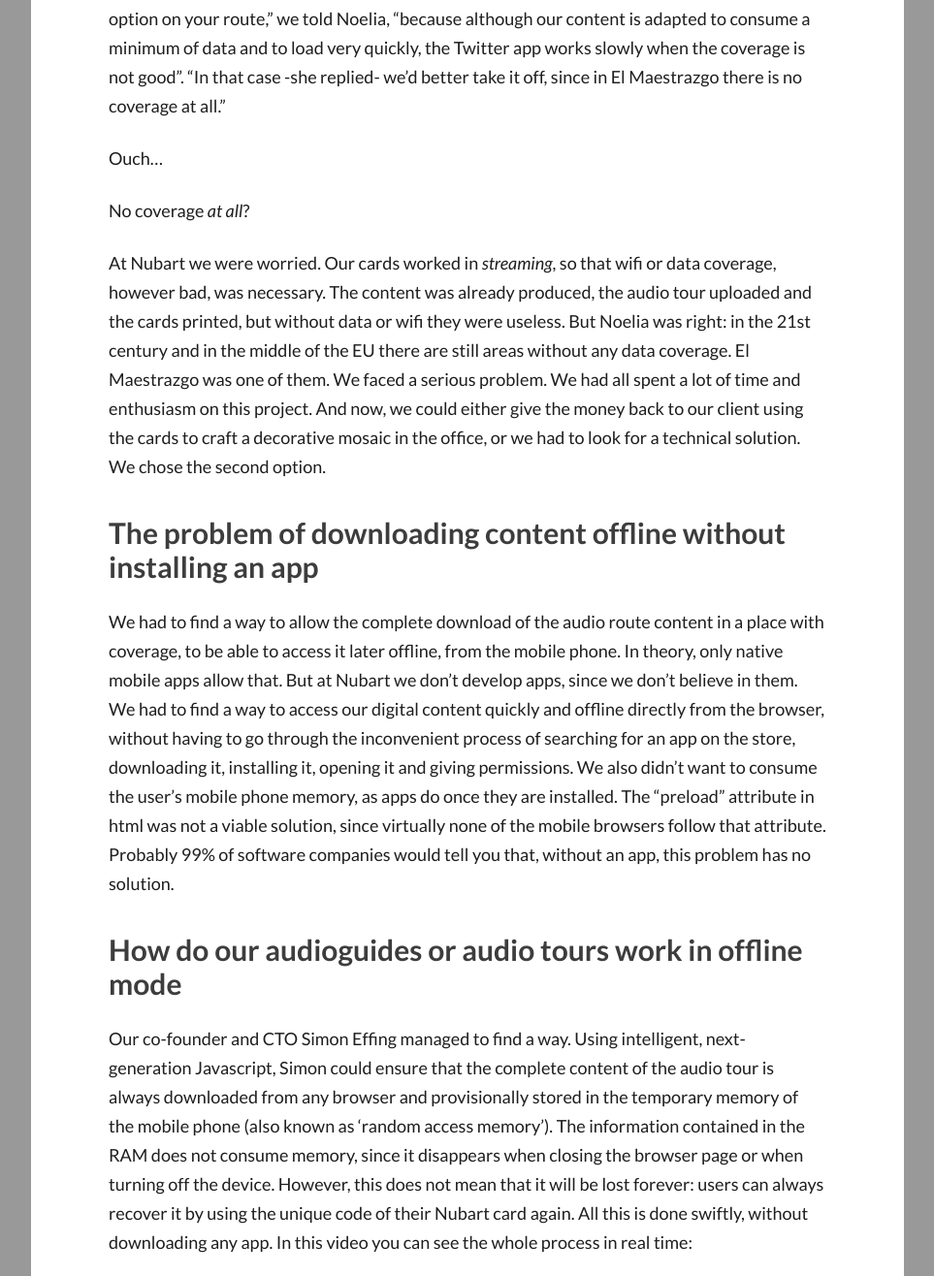
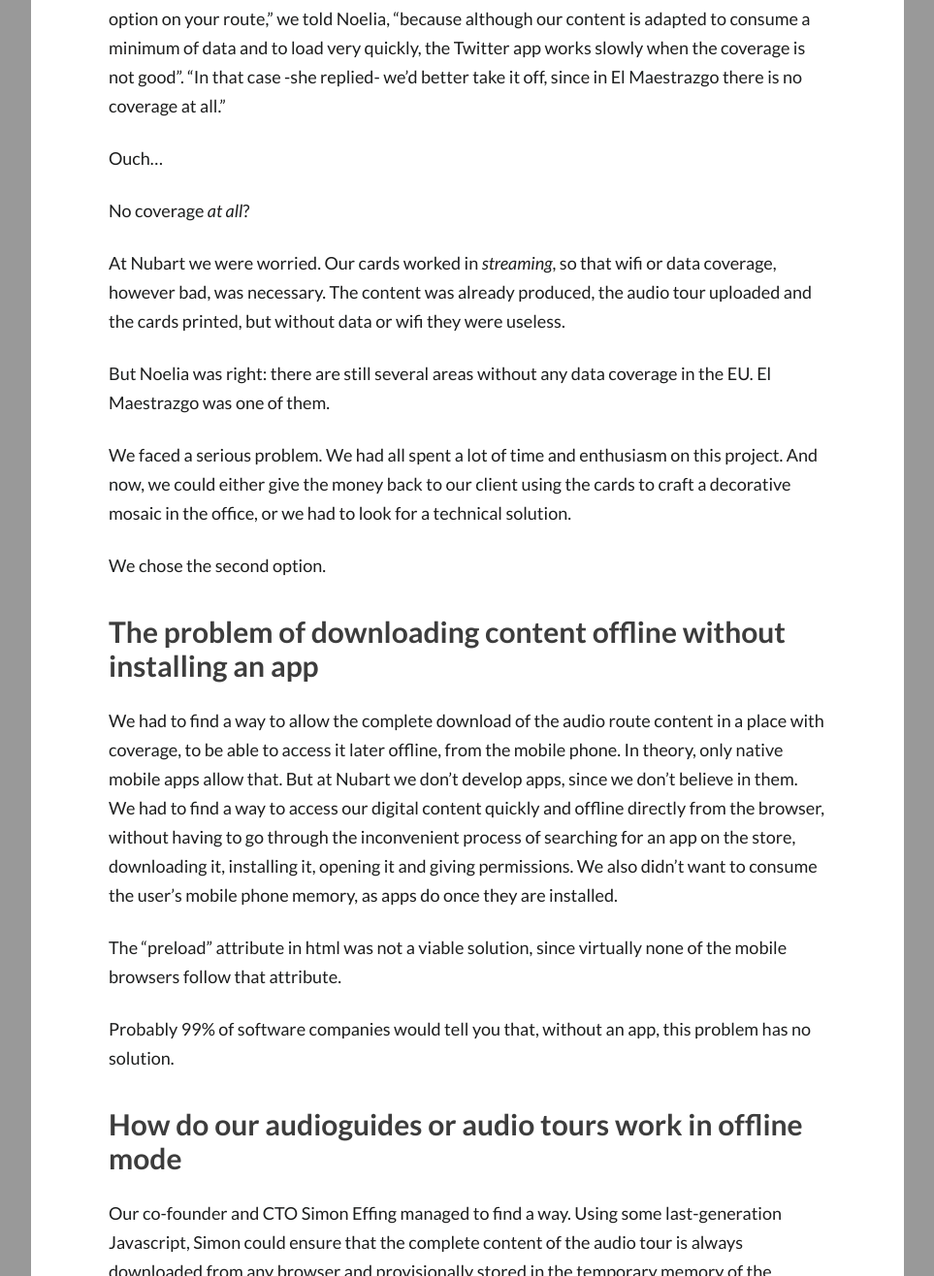
Before and after one commit to nubart/blog-en, a Jekyll site: the page built from _posts/2018-06-14-digital-audio-guides-tours-offline.md, in a window 1280 px wide and 1400 px high, scrolled down 2433 px, cut to the strip 0-1316 px from the top of the window. Shown: the whole strip at 97% size, without its empty margins (8-971 px from the left). Built offline with Jekyll 4.4.1, drawn with Linux system fonts in a browser that asks for light colours; some web fonts are replaced; comment, search, counter and statistics services are not loaded; some of the changed text lies outside the part shown.

Commit message:
correction

```diff
--- a/_posts/2018-06-14-digital-audio-guides-tours-offline.md
+++ b/_posts/2018-06-14-digital-audio-guides-tours-offline.md
@@ -40,22 +40,33 @@
 No coverage *at all*?
 
 At Nubart we were worried. Our cards worked in *streaming*, so that wifi or data coverage, however bad, was necessary. The content was already produced, the audio tour uploaded and the cards printed, but without data or wifi they were useless.
-But Noelia was right: in the 21st century and in the middle of the EU there are still areas without any data coverage. El Maestrazgo was one of them.
+
+But Noelia was right: there are still several areas without any data coverage in the EU. El Maestrazgo was one of them.
+
 We faced a serious problem. We had all spent a lot of time and enthusiasm on this project. And now, we could either give the money back to our client using the cards to craft a decorative mosaic in the office, or we had to look for a technical solution.
+
 We chose the second option.
 
 ## The problem of downloading content offline without installing an app
 
 We had to find a way to allow the complete download of the audio route content in a place with coverage, to be able to access it later offline, from the mobile phone. In theory, only native mobile apps allow that. But at Nubart we don't develop apps, since we don’t believe in them. We had to find a way to access our digital content quickly and offline directly from the browser, without having to go through the inconvenient process of searching for an app on the store, downloading it, installing it, opening it and giving permissions. We also didn't want to consume the user's mobile phone memory, as apps do once they are installed.
+
 The "preload" attribute in html was not a viable solution, since virtually none of the mobile browsers follow that attribute.
+
 Probably 99% of software companies would tell you that, without an app, this problem has no solution.
+
 ## How do our audioguides or audio tours work in offline mode
 
-Our co-founder and CTO Simon Effing managed to find a way. Using intelligent, next-generation Javascript, Simon could ensure that the complete content of the audio tour is always downloaded from any browser and provisionally stored in the temporary memory of the mobile phone (also known as 'random access memory'). The information contained in the RAM does not consume memory, since it disappears when closing the browser page or when turning off the device. However, this does not mean that it will be lost forever: users can always recover it by using the unique code of their Nubart card again. All this is done swiftly, without downloading any app.
-In this video you can see the whole process in real time:
-<iframe src="https://player.vimeo.com/video/250765199" width="640" height="360" frameborder="0" webkitallowfullscreen mozallowfullscreen allowfullscreen></iframe>{: .center-image }
+Our co-founder and CTO Simon Effing managed to find a way. Using some last-generation Javascript, Simon could ensure that the complete content of the audio tour is always downloaded from any browser and provisionally stored in the temporary memory of the mobile phone (also known as 'random access memory'). The information contained in the RAM does not consume memory, since it disappears when closing the browser page or when turning off the device. However, this does not mean that it will be lost forever: users can always recover it by using the unique code of their Nubart card again. All this is done swiftly, without downloading any app.
+
+In this improvised video recording of the audio guide we produced for our German customer Steinzeitpark Dithmarschen you can see the whole process in real time:
+
+<iframe src="https://player.vimeo.com/video/282902841" width="640" height="360" frameborder="0" allowfullscreen></iframe>{: .center-image }
+
 As you can see, the process to access our offline audio tours is as easy for Nubart users as is accessing a Nubart audio guide in conventional streaming. They just have to wait a little longer for the contents to load.
+
 Once we had the Noelia problem solved, it was clear to us that other clients could also benefit from the offline mode, like museums that have Wi-Fi in the reception area, but a bad data coverage in the exhibition halls. It also solved a problem for non-EU tourists who do not want to pay *roaming* while using the audio guide, as they can use a free wifi spot to download the content.
+
 Meanwhile, we have expanded this development and now we also offer a hybrid solution, switching only the audio tracks assigned to areas of poor connectivity to offline mode. This improves loading speed and usability, as well as our data report.
 
 #### <font color="blue">At Nubart we produce innovative and affordable audio guides.</font>
```
